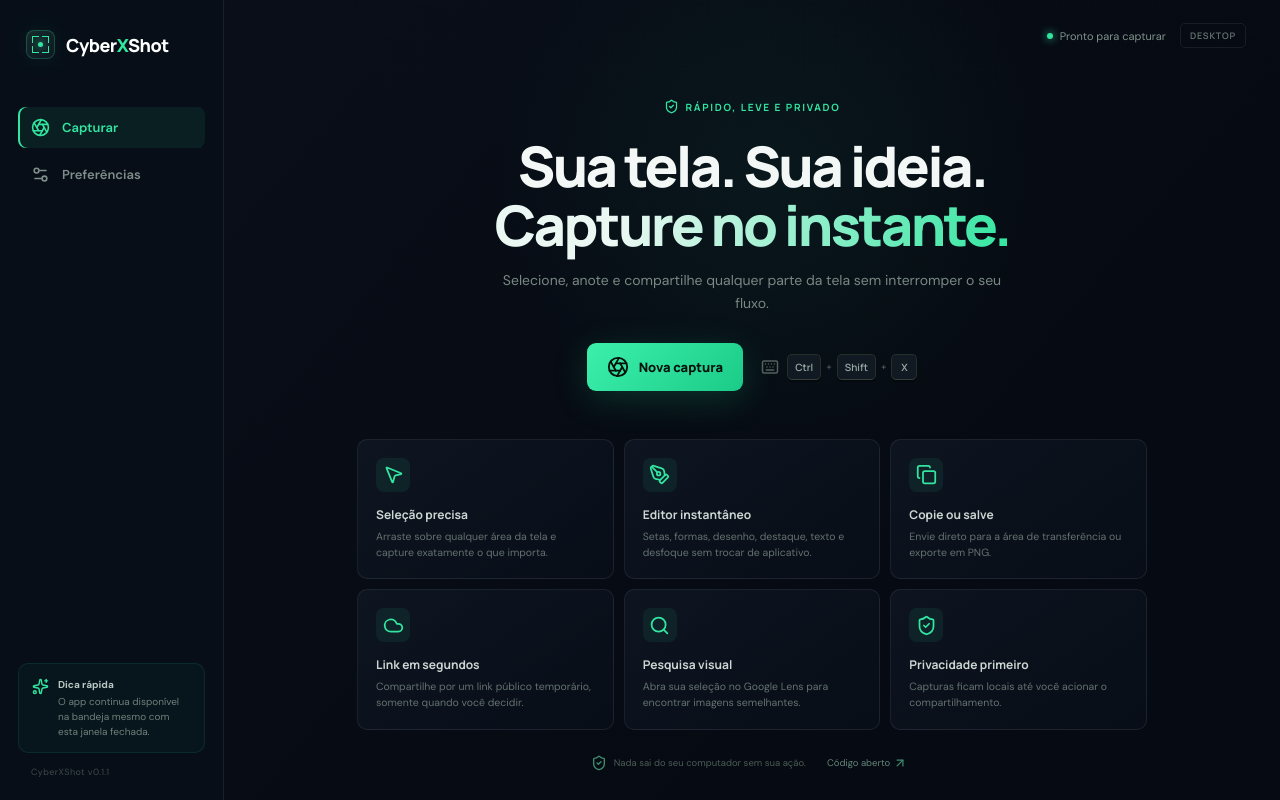
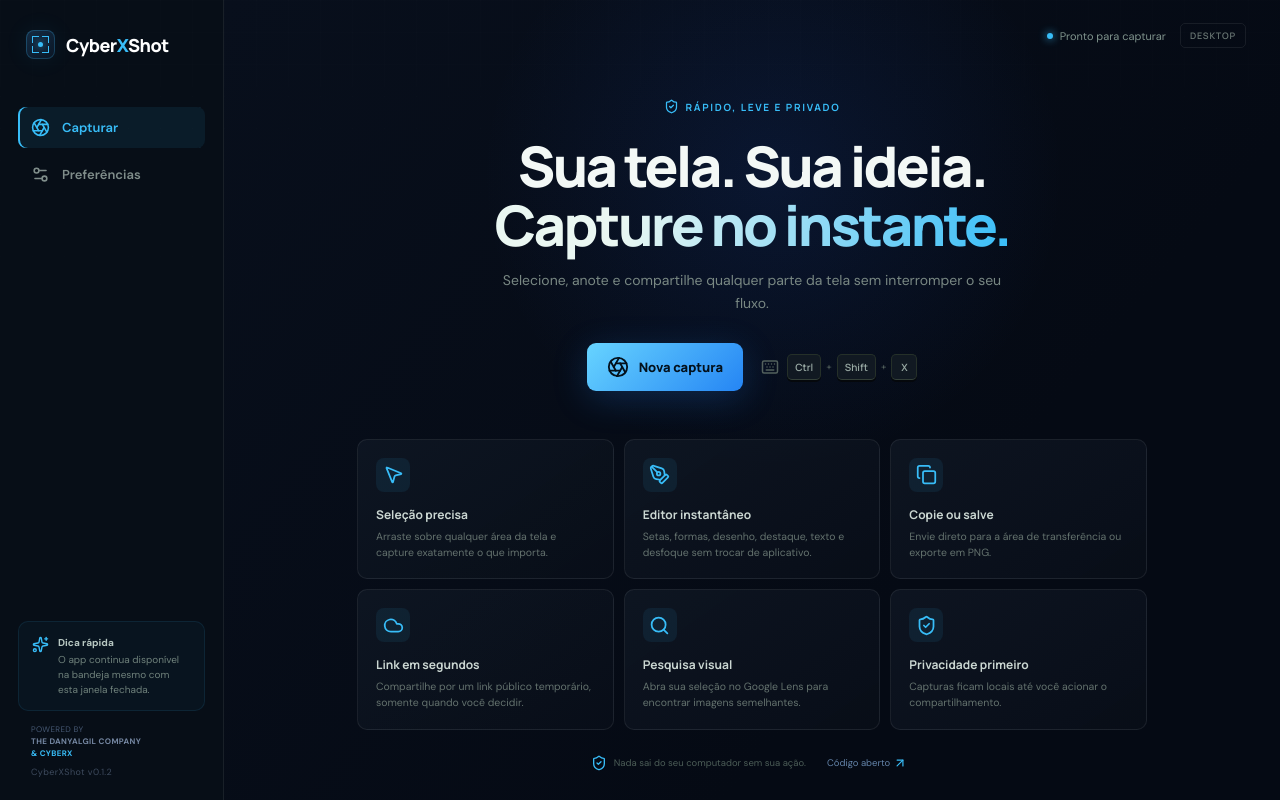
Before and after one commit to ricdanyalgil/CyberXShot, a React (Vite) app: page / in a window 1280 px wide. Built offline with nearby package versions, Linux system fonts and the light colour scheme.

Commit message:
feat: introduce blue brand and one-click menu bar capture

```diff
--- a/package.json
+++ b/package.json
@@ -1,6 +1,6 @@
 {
   "name": "cyberxshot",
-  "version": "0.1.1",
+  "version": "0.1.2",
   "description": "Captura de tela rápida, privada e multiplataforma para macOS e Windows.",
   "main": "dist-electron/main.cjs",
   "author": "CyberXShot contributors",
--- a/src/components/CaptureEditor.tsx
+++ b/src/components/CaptureEditor.tsx
@@ -34,7 +34,7 @@
   { id: 'blur', label: 'Desfocar', icon: WandSparkles },
 ]
 
-const colors = ['#ff4967', '#ffd166', '#32e6a1', '#56a8ff', '#ffffff', '#151a24']
+const colors = ['#ff4967', '#ffd166', '#38bdf8', '#2563eb', '#ffffff', '#151a24']
 
 export function CaptureEditor({ capture }: { capture: CapturePayload }) {
   const canvasRef = useRef<HTMLCanvasElement>(null)
--- a/src/components/Home.tsx
+++ b/src/components/Home.tsx
@@ -74,7 +74,12 @@
           <Sparkles size={17} />
           <p><strong>Dica rápida</strong>O app continua disponível na bandeja mesmo com esta janela fechada.</p>
         </div>
-        <div className="version">CyberXShot v0.1.1</div>
+        <div className="powered-by">
+          Powered by
+          <strong>The Danyalgil Company</strong>
+          <span>&amp; CyberX</span>
+        </div>
+        <div className="version">CyberXShot v0.1.2</div>
       </aside>
 
       <main className="dashboard">
--- a/src/styles.css
+++ b/src/styles.css
@@ -10,8 +10,8 @@
   --panel-2: #101827;
   --line: rgba(255, 255, 255, .075);
   --muted: #84928e;
-  --green: #32e6a1;
-  --green-2: #16bd7f;
+  --green: #38bdf8;
+  --green-2: #2563eb;
 }
 
 * { box-sizing: border-box; }
@@ -24,7 +24,7 @@
 .sidebar { position: relative; display: flex; flex-direction: column; padding: 30px 18px 22px; border-right: 1px solid var(--line); background: rgba(8, 14, 24, .94); }
 .brand { display: flex; align-items: center; gap: 11px; padding: 0 8px; color: white; font-family: Manrope, sans-serif; font-size: 18px; font-weight: 800; letter-spacing: -.5px; }
 .brand > span:last-child span { color: var(--green); }
-.brand-mark { position: relative; display: block; width: 29px; height: 29px; border-radius: 8px; background: linear-gradient(145deg, #162a2b, #0e1722); box-shadow: inset 0 0 0 1px rgba(50, 230, 161, .24), 0 0 24px rgba(50, 230, 161, .08); }
+.brand-mark { position: relative; display: block; width: 29px; height: 29px; border-radius: 8px; background: linear-gradient(145deg, #142b42, #0b1625); box-shadow: inset 0 0 0 1px rgba(56, 189, 248, .24), 0 0 24px rgba(56, 189, 248, .08); }
 .brand-mark b { position: absolute; width: 5px; height: 5px; left: 12px; top: 12px; border-radius: 50%; background: var(--green); box-shadow: 0 0 8px var(--green); }
 .corner { position: absolute; width: 7px; height: 7px; border-color: var(--green); border-style: solid; }
 .corner--tl { left: 6px; top: 6px; border-width: 1.5px 0 0 1.5px; }
@@ -34,14 +34,17 @@
 .sidebar nav { display: grid; gap: 6px; margin-top: 48px; }
 .sidebar nav button { display: flex; align-items: center; gap: 12px; width: 100%; padding: 11px 13px; border: 0; border-radius: 8px; background: none; color: #7f8d8a; font-size: 13px; font-weight: 600; cursor: pointer; transition: .16s ease; }
 .sidebar nav button:hover { color: #dce7e2; background: rgba(255,255,255,.035); }
-.sidebar nav button.active { color: var(--green); background: rgba(50, 230, 161, .08); box-shadow: inset 2px 0 var(--green); }
-.sidebar-tip { display: flex; gap: 9px; margin-top: auto; padding: 13px; border: 1px solid rgba(50,230,161,.1); border-radius: 10px; color: var(--green); background: rgba(50,230,161,.035); }
+.sidebar nav button.active { color: var(--green); background: rgba(56, 189, 248, .08); box-shadow: inset 2px 0 var(--green); }
+.sidebar-tip { display: flex; gap: 9px; margin-top: auto; padding: 13px; border: 1px solid rgba(56,189,248,.1); border-radius: 10px; color: var(--green); background: rgba(56,189,248,.035); }
 .sidebar-tip svg { flex: none; margin-top: 1px; }
 .sidebar-tip p { margin: 0; color: #6f817b; font-size: 10px; line-height: 1.5; }
 .sidebar-tip strong { display: block; margin-bottom: 2px; color: #b8c8c2; font-size: 10px; }
-.version { margin: 13px 0 0 13px; color: #3e4b49; font-size: 9px; letter-spacing: .4px; }
+.powered-by { display: grid; gap: 2px; margin: 13px 0 0 13px; color: #465873; font-size: 8px; letter-spacing: .35px; text-transform: uppercase; }
+.powered-by strong { color: #7587a2; font-size: 8px; }
+.powered-by span { color: var(--green); font-weight: 700; }
+.version { margin: 8px 0 0 13px; color: #3e4b5e; font-size: 9px; letter-spacing: .4px; }
 
-.dashboard { position: relative; overflow: auto; background: radial-gradient(circle at 52% 22%, rgba(25, 148, 106, .09), transparent 34%), linear-gradient(130deg, #090e18, #060a12 68%); }
+.dashboard { position: relative; overflow: auto; background: radial-gradient(circle at 52% 22%, rgba(37, 99, 235, .12), transparent 35%), linear-gradient(130deg, #080f1c, #050a14 68%); }
 .dashboard::before { content: ''; position: fixed; inset: 0; opacity: .045; pointer-events: none; background-image: linear-gradient(rgba(255,255,255,.2) 1px, transparent 1px), linear-gradient(90deg, rgba(255,255,255,.2) 1px, transparent 1px); background-size: 32px 32px; mask-image: linear-gradient(to bottom, black, transparent 65%); }
 .dashboard-header { position: relative; z-index: 1; display: flex; justify-content: flex-end; align-items: center; gap: 14px; padding: 23px 34px; }
 .status { display: flex; align-items: center; gap: 7px; color: #7f938c; font-size: 11px; }
@@ -53,8 +56,8 @@
 .hero h1 span { color: transparent; background: linear-gradient(100deg, #eaf7f2 25%, var(--green)); background-clip: text; }
 .hero > p { max-width: 520px; margin: auto; color: #798883; font-size: 14px; line-height: 1.65; }
 .hero-actions { display: flex; align-items: center; justify-content: center; gap: 18px; margin-top: 28px; }
-.capture-button { display: flex; align-items: center; gap: 10px; padding: 13px 20px; border: 0; border-radius: 9px; color: #04110d; background: linear-gradient(135deg, #3cf0ac, #1bcb88); box-shadow: 0 8px 35px rgba(30, 214, 143, .18); font: 800 13px Manrope; cursor: pointer; transition: .18s ease; }
-.capture-button:hover { transform: translateY(-1px); filter: brightness(1.08); box-shadow: 0 10px 40px rgba(30, 214, 143, .27); }
+.capture-button { display: flex; align-items: center; gap: 10px; padding: 13px 20px; border: 0; border-radius: 9px; color: #03111c; background: linear-gradient(135deg, #67d4ff, #2585f4); box-shadow: 0 8px 35px rgba(37, 133, 244, .22); font: 800 13px Manrope; cursor: pointer; transition: .18s ease; }
+.capture-button:hover { transform: translateY(-1px); filter: brightness(1.08); box-shadow: 0 10px 40px rgba(37, 133, 244, .32); }
 .capture-button:disabled { opacity: .65; }
 .shortcut { display: flex; align-items: center; gap: 5px; color: #53615d; font-size: 10px; }
 .shortcut svg { margin-right: 3px; }
@@ -62,34 +65,34 @@
 .shortcut b { font-weight: 400; }
 .feature-grid { position: relative; z-index: 1; display: grid; grid-template-columns: repeat(3, 1fr); gap: 10px; width: min(790px, calc(100% - 68px)); margin: 48px auto 25px; }
 .feature-grid article { min-height: 139px; padding: 18px; border: 1px solid var(--line); border-radius: 10px; background: linear-gradient(145deg, rgba(17,25,38,.72), rgba(9,15,25,.76)); transition: .18s ease; }
-.feature-grid article:hover { transform: translateY(-2px); border-color: rgba(50,230,161,.18); background: linear-gradient(145deg, rgba(20,32,43,.9), rgba(9,16,25,.9)); }
-.feature-icon { display: grid; place-items: center; width: 34px; height: 34px; border-radius: 8px; color: var(--green); background: rgba(50,230,161,.075); }
+.feature-grid article:hover { transform: translateY(-2px); border-color: rgba(56,189,248,.2); background: linear-gradient(145deg, rgba(18,34,53,.9), rgba(8,16,29,.9)); }
+.feature-icon { display: grid; place-items: center; width: 34px; height: 34px; border-radius: 8px; color: var(--green); background: rgba(56,189,248,.08); }
 .feature-grid h3 { margin: 14px 0 6px; color: #cbd7d2; font: 700 12px Manrope; }
 .feature-grid p { margin: 0; color: #64726e; font-size: 10.5px; line-height: 1.5; }
 .privacy-line { position: relative; z-index: 1; display: flex; align-items: center; justify-content: center; gap: 7px; padding-bottom: 25px; color: #4c5d57; font-size: 9.5px; }
-.privacy-line svg { color: #3f8f71; }
-.privacy-line button { display: flex; align-items: center; gap: 3px; margin-left: 8px; border: 0; color: #65877b; background: none; font-size: 9.5px; cursor: pointer; }
+.privacy-line svg { color: var(--green); }
+.privacy-line button { display: flex; align-items: center; gap: 3px; margin-left: 8px; border: 0; color: #6484aa; background: none; font-size: 9.5px; cursor: pointer; }
 
 .settings-page { position: relative; z-index: 1; width: min(680px, calc(100% - 80px)); margin: 76px auto; }
 .settings-page h1 { margin-bottom: 9px; font-size: 46px; }
 .settings-lead { margin: 0 0 34px; color: #71807b; font-size: 14px; }
 .settings-card { display: flex; align-items: center; gap: 14px; min-height: 76px; margin-bottom: 10px; padding: 14px 17px; border: 1px solid var(--line); border-radius: 11px; background: rgba(15,23,36,.7); }
-.setting-icon { display: grid; place-items: center; width: 42px; height: 42px; flex: none; border-radius: 9px; color: var(--green); background: rgba(50,230,161,.07); }
+.setting-icon { display: grid; place-items: center; width: 42px; height: 42px; flex: none; border-radius: 9px; color: var(--green); background: rgba(56,189,248,.08); }
 .settings-card > div:nth-child(2) { display: grid; gap: 4px; margin-right: auto; }
 .settings-card strong { color: #cbd8d3; font-size: 13px; }
 .settings-card span { color: #64726e; font-size: 10.5px; }
 .switch { position: relative; width: 41px; height: 23px; padding: 0; border: 0; border-radius: 20px; background: #26312f; cursor: pointer; transition: .2s; }
 .switch i { position: absolute; width: 17px; height: 17px; left: 3px; top: 3px; border-radius: 50%; background: #71807b; transition: .2s; }
-.switch.on { background: rgba(50,230,161,.25); }
-.switch.on i { left: 21px; background: var(--green); box-shadow: 0 0 9px rgba(50,230,161,.35); }
+.switch.on { background: rgba(56,189,248,.25); }
+.switch.on i { left: 21px; background: var(--green); box-shadow: 0 0 9px rgba(56,189,248,.35); }
 .shortcut.compact { margin-left: auto; }
-.fixed-choice { display: flex; align-items: center; gap: 5px; padding: 5px 8px; border-radius: 5px; color: var(--green) !important; background: rgba(50,230,161,.07); }
-.privacy-box { display: flex; gap: 13px; margin-top: 24px; padding: 17px; border: 1px solid rgba(50,230,161,.12); border-radius: 11px; color: var(--green); background: rgba(50,230,161,.035); }
+.fixed-choice { display: flex; align-items: center; gap: 5px; padding: 5px 8px; border-radius: 5px; color: var(--green) !important; background: rgba(56,189,248,.08); }
+.privacy-box { display: flex; gap: 13px; margin-top: 24px; padding: 17px; border: 1px solid rgba(56,189,248,.14); border-radius: 11px; color: var(--green); background: rgba(56,189,248,.04); }
 .privacy-box strong { color: #adc3bb; font-size: 12px; }
 .privacy-box p { margin: 5px 0 0; color: #667972; font-size: 10.5px; line-height: 1.55; }
 
 .capture-loading { display: grid; place-content: center; justify-items: center; height: 100%; color: #91a19b; background: #05080e; }
-.spinner { width: 28px; height: 28px; border: 2px solid rgba(50,230,161,.15); border-top-color: var(--green); border-radius: 50%; animation: spin .8s linear infinite; }
+.spinner { width: 28px; height: 28px; border: 2px solid rgba(56,189,248,.16); border-top-color: var(--green); border-radius: 50%; animation: spin .8s linear infinite; }
 .capture-loading p { font-size: 12px; }
 @keyframes spin { to { transform: rotate(360deg); } }
 .spin { animation: spin .8s linear infinite; }
@@ -103,7 +106,7 @@
 .editor-toolbar { position: fixed; z-index: 5; display: flex; align-items: center; gap: 3px; height: 52px; padding: 7px; border: 1px solid rgba(255,255,255,.15); border-radius: 10px; background: rgba(8,13,20,.94); box-shadow: 0 12px 35px rgba(0,0,0,.38); backdrop-filter: blur(18px); }
 .tool-group { display: flex; gap: 2px; }
 .editor-toolbar button { display: grid; place-items: center; width: 34px; height: 34px; padding: 0; border: 0; border-radius: 6px; color: #8c9a96; background: transparent; cursor: pointer; }
-.editor-toolbar button:hover, .editor-toolbar button.active { color: var(--green); background: rgba(50,230,161,.1); }
+.editor-toolbar button:hover, .editor-toolbar button.active { color: var(--green); background: rgba(56,189,248,.1); }
 .editor-toolbar button:disabled { opacity: .26; cursor: default; }
 .editor-toolbar button.share { color: #06110e; background: var(--green); }
 .editor-toolbar button.close:hover { color: #ff5b74; background: rgba(255,73,103,.1); }
```
Also changed, not shown: electron/main.cts, 6 other files (tests, documents, lock files or other folders).
